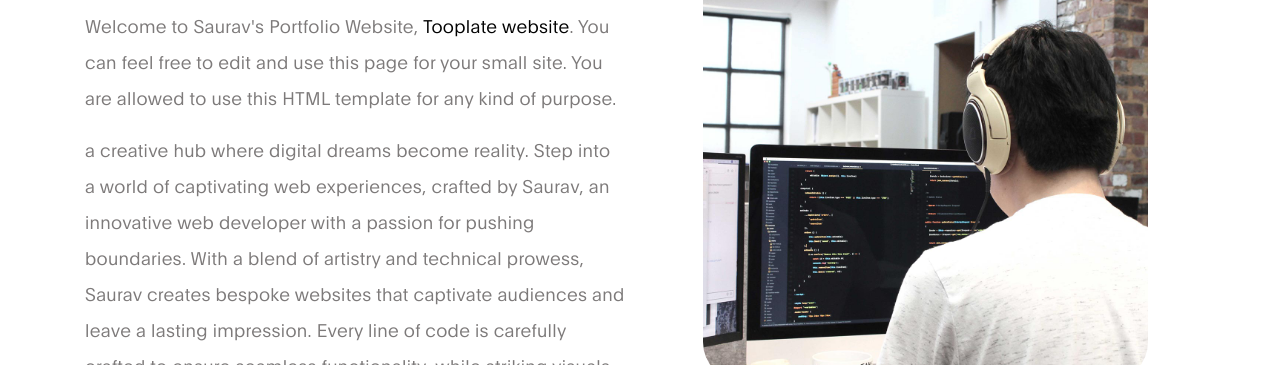
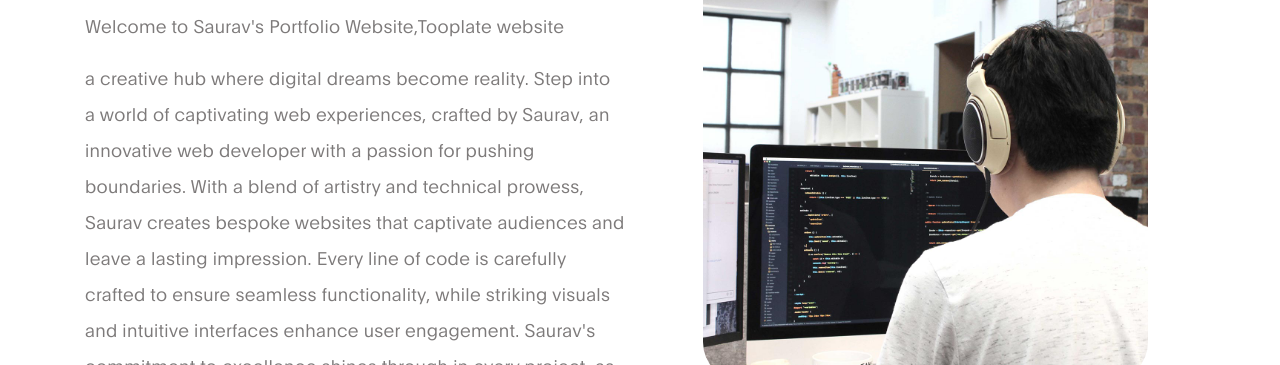
Before and after one commit to shandilyasaurav405/shandilyasaurav405.github.io, a plain HTML site: page index.html in a window 1280 px wide. Shown: the part 735-1100 px from the top of the page. Drawn offline with Linux system fonts and the light colour scheme.

Commit message:
Update index.html

```diff
--- a/index.html
+++ b/index.html
@@ -97,7 +97,7 @@
                 <div class="col-lg-6 col-md-6 col-12">
                     <h3 class="mb-4">This is Saurav Shandilya</h3>
 
-                    <p>Welcome to Saurav's Portfolio Website, <a rel="nofollow" href="https://www.tooplate.com" target="_parent">Tooplate website</a>. You can feel free to edit and use this page for your small site. You are allowed to use this HTML template for any kind of purpose.</p>
+                    <p>Welcome to Saurav's Portfolio Website,Tooplate website</a></p>
 
                     <p>a creative hub where digital dreams become reality.
 
```
